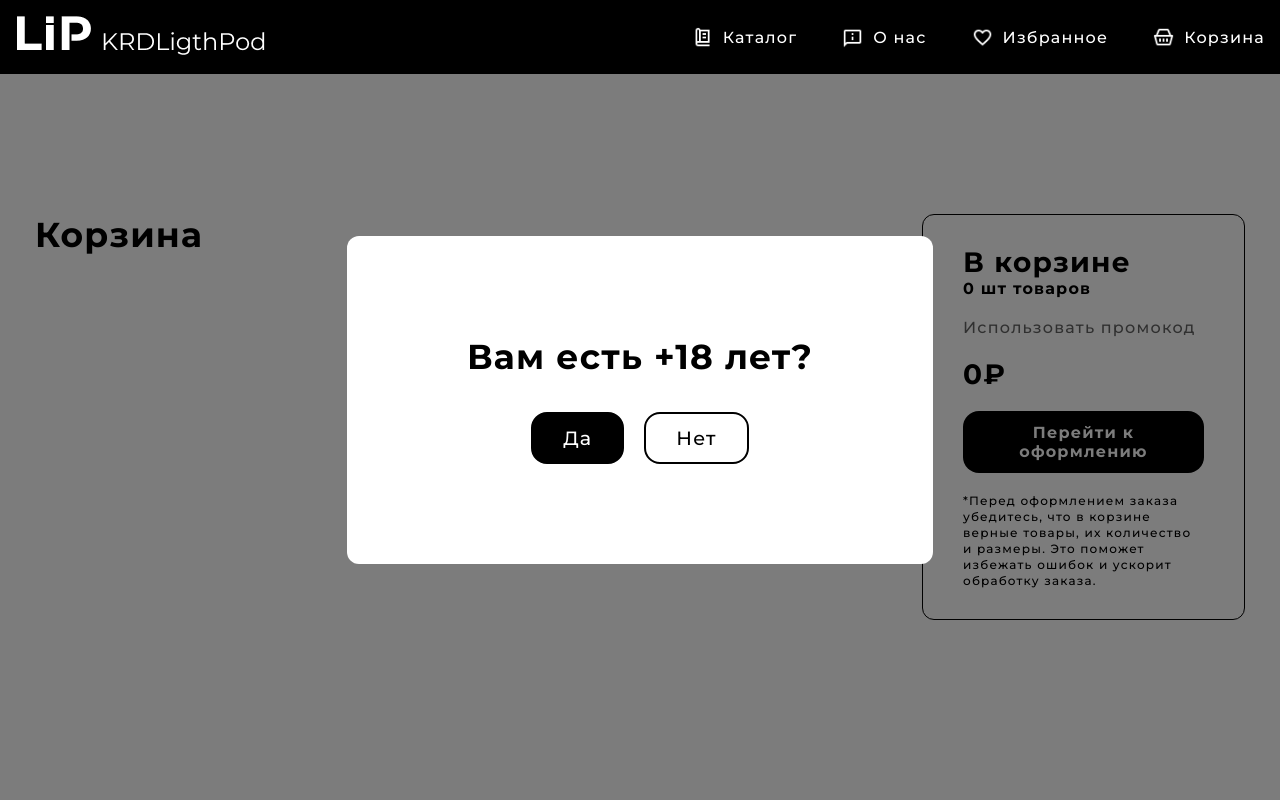
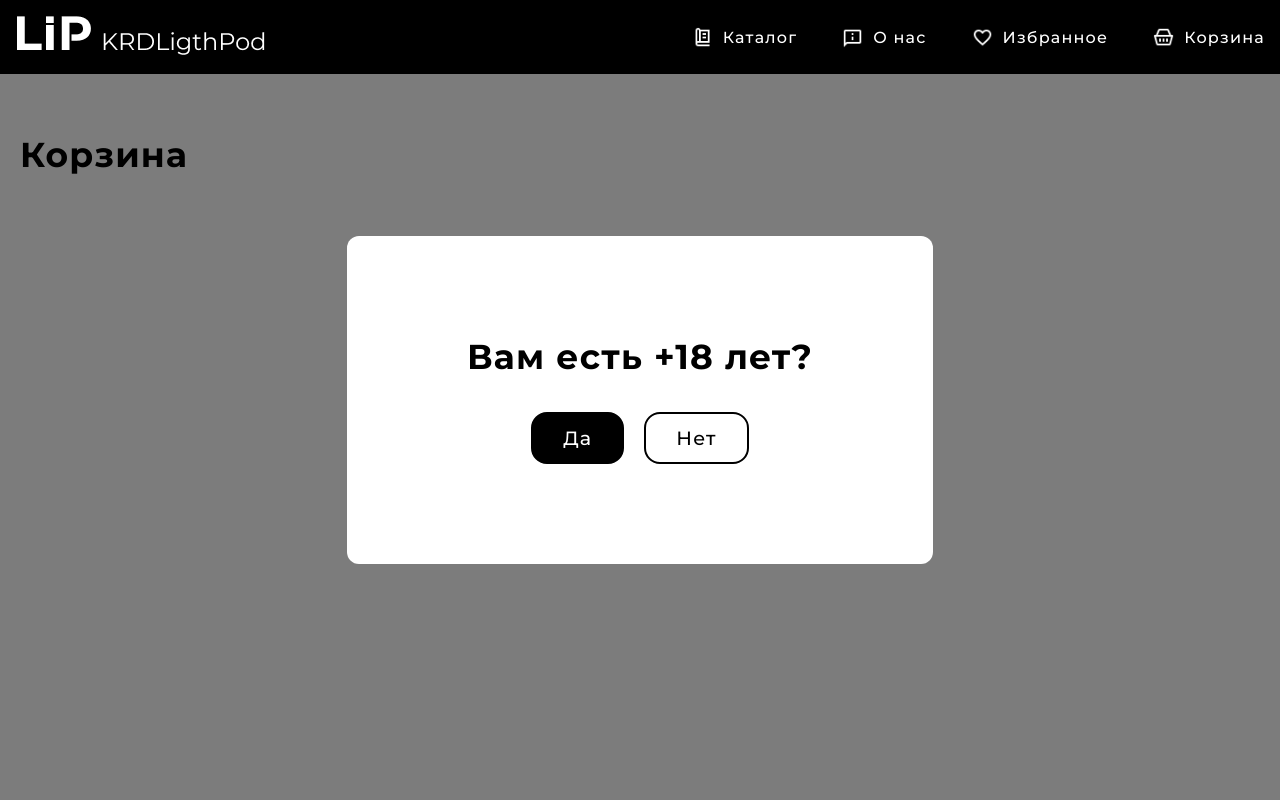
Before and after one commit to VincentInt/krd_ligth_pod, a React (Vite) app: page /basket in a window 1280 px wide. Shown: the top 800 px of the page. Built offline with nearby package versions, Linux system fonts and the light colour scheme.

Commit message:
edit basket, add adaptive

```diff
--- a/src/Component/Basket/Basket.css
+++ b/src/Component/Basket/Basket.css
@@ -1,39 +1,58 @@
 .section_basket {
   display: flex;
   justify-content: center;
+  max-width: 100%;
   min-height: 100vh;
   padding: clamp(30px, 7vw, 60px) 20px;
   background-color: white;
+
+  .basket {
+    width: 1400px;
+    .container_title {
+      margin-bottom: 20px;
+    }
+    .container_empty_basket {
+      display: flex;
+      flex-direction: column;
+      align-items: center;
+      margin-top: 150px;
+      gap: 15px;
+    }
+  }
   .container_basket {
     display: flex;
+    flex-direction: row-reverse;
     align-items: start;
     justify-content: space-between;
-    width: 1400px;
-    margin: 80px 15px;
-    gap: 40px;
+    gap: clamp(15px, 1.5vw, 40px);
     .container_main_basket {
-      min-width: 70%;
+      width: 100%;
       .container_basket_products {
         display: flex;
         flex-direction: column;
-        gap: 14px;
-        margin-top: 40px;
+        gap: clamp(8px, 1.4vw, 15px);
       }
     }
     .container_basket_nav {
       display: flex;
       flex-direction: column;
-      padding: 30px 40px;
-      gap: 20px;
+      max-width: clamp(200px, 13vw, 300px);
+      width: 100%;
+      padding: clamp(15px, 3vw, 30px) clamp(20px, 3vw, 40px);
+      gap: clamp(6px, 1.4vw, 20px);
       border: 1px solid black;
       border-radius: 12px;
       .item_basket_nav {
+        display: flex;
+        flex-direction: column;
+        gap: 10px;
         .p_text {
-          font-size: 12px;
+          font-size: clamp(11px, 1.7vw, 16px);
           font-weight: 500;
           line-height: 16px;
         }
-        .btn_send {
+        .btn_send,
+        .btn_clear {
           width: 100%;
         }
         .btn_promo {
@@ -42,9 +61,21 @@
           background-color: transparent;
           h6 {
             font-weight: 500;
+            text-align: left;
           }
         }
       }
     }
   }
 }
+@media (max-width: 960px) {
+  .section_basket {
+    .container_basket {
+      width: 100%;
+      flex-direction: column;
+      .container_basket_nav {
+        max-width: -webkit-fill-available;
+      }
+    }
+  }
+}
--- a/src/Component/Basket/Basket.jsx
+++ b/src/Component/Basket/Basket.jsx
@@ -1,11 +1,17 @@
 import "./Basket.css";
 import { useEffect, useState } from "react";
-import { useSelector } from "react-redux";
+import { useDispatch, useSelector } from "react-redux";
 import dataProducts from "../../../public/data/dataProducts.json";
 import BasketProductCard from "./BasketProductCard/BasketProductCard";
+import { clearBasket } from "../../store/basketSlice/basketSlice";
+import { useNavigate } from "react-router";
 
 const Basket = () => {
+  const dispatch = useDispatch();
+  const navigate = useNavigate();
+
   const basketSelector = useSelector((state) => state.basketReducer.basket);
+  const clearBasketReducer = clearBasket;
 
   const [stateProductsBasket, setStateProductsBasket] = useState([]);
 
@@ -20,23 +26,21 @@ const Basket = () => {
     );
   }, [basketSelector]);
 
+  function onChangeClearBasket() {
+    dispatch(clearBasketReducer());
+  }
   return (
     <section className="section_basket">
-      <div className="container_basket">
-        <div className="container_main_basket">
+      <div className="basket">
         <div className="container_title">
           <h3>Корзина</h3>
         </div>
-          <div className="container_basket_products">
-            {stateProductsBasket.map((item, index) => {
-              return <BasketProductCard key={index} item={item} />;
-            })}
-          </div>
-        </div>
+        {stateProductsBasket.length > 0 ? (
+          <div className="container_basket">
             <nav className="container_basket_nav">
               <div className="item_basket_nav">
                 <h4>В корзине</h4>
-            <h6>{stateProductsBasket.length} шт товаров</h6>
+                <h5>{stateProductsBasket.length} шт товаров</h5>
               </div>
               <div className="item_basket_nav">
                 <button className="btn_promo">
@@ -44,7 +48,7 @@ const Basket = () => {
                 </button>
               </div>
               <div className="item_basket_nav">
-            <h4>
+                <h3>
                   {new Intl.NumberFormat("ru", {
                     maximumFractionDigits: 0,
                   }).format(
@@ -54,21 +58,33 @@ const Basket = () => {
                     )
                   )}
                   ₽
-            </h4>
+                </h3>
               </div>
               <div className="item_basket_nav">
                 <button className="btn_send">
-              <h6>Перейти к оформлению</h6>
+                  <h6>Оформить</h6>
+                </button>
+                <button onClick={onChangeClearBasket} className="btn_clear">
+                  <h6>Очистить корзину</h6>
                 </button>
               </div>
-          <div className="item_basket_nav">
-            <p className="p_text">
-              *Перед оформлением заказа убедитесь, что в корзине верные товары,
-              их количество и размеры. Это поможет избежать ошибок и ускорит
-              обработку заказа.
-            </p>
+            </nav>
+            <div className="container_main_basket">
+              <div className="container_basket_products">
+                {stateProductsBasket.map((item, index) => {
+                  return <BasketProductCard key={index} item={item} />;
+                })}
               </div>
-        </nav>
+            </div>
+          </div>
+        ) : (
+          <div className="container_empty_basket">
+            <h5>В корзине нет товаров</h5>
+            <button onClick={() => navigate(-1)}>
+              <h6>Вернуться</h6>
+            </button>
+          </div>
+        )}
       </div>
     </section>
   );
--- a/src/Component/Basket/BasketProductCard/BasketProductCard.jsx
+++ b/src/Component/Basket/BasketProductCard/BasketProductCard.jsx
@@ -105,12 +105,8 @@ const BasketProductCard = ({ item }) => {
               </h4>
             </div>
             <div className="container_nav">
-              <button  onClick={() => onChangeDelete()}>
-                <img
-                  className="icon"
-                  src={trashImg}
-                  alt="trash_img"
-                />
+              <button onClick={() => onChangeDelete()}>
+                <img className="icon" src={trashImg} alt="trash_img" />
               </button>
               <button>
                 <img className="icon" src={favoriteImg} alt="favorite_img" />
@@ -119,6 +115,27 @@ const BasketProductCard = ({ item }) => {
           </div>
         </div>
       </div>
+      <div className="container_adaptive_nav">
+        <div className="container_count_items">
+          <button onClick={() => onChangeCountItemsProducts(-1)}>
+            <h5>-</h5>
+          </button>
+          <div className="container_text_count">
+            <h5>{item.count}</h5>
+          </div>
+          <button onClick={() => onChangeCountItemsProducts(1)}>
+            <h5>+</h5>
+          </button>
+        </div>
+        <div className="container_price">
+          <h4>
+            {new Intl.NumberFormat("ru", {
+              maximumFractionDigits: 0,
+            }).format(item.price * item.count)}
+            ₽
+          </h4>
+        </div>
+      </div>
     </div>
   );
 };
--- a/src/index.css
+++ b/src/index.css
@@ -19,7 +19,7 @@ h3 {
   font-size: clamp(18px, 2.7vw, 40px);
 }
 h4 {
-  font-size: clamp(18px, 2.5vw, 28px);
+  font-size: clamp(16px, 2.5vw, 28px);
 }
 h5 {
   font-size: clamp(14px, 2vw, 22px);
--- a/src/store/basketSlice/basketSlice.js
+++ b/src/store/basketSlice/basketSlice.js
@@ -10,6 +10,9 @@ const basketSlice = createSlice({
   reducers: {
     addBasket: (state, action) => {
       state.basket = [...state.basket, ...action.payload];
+    },
+    clearBasket: (state) => {
+      state.basket = [];
     },
     deleteBasket: (state, action) => {
       const filteredBasket = state.basket.filter((item) => {
@@ -30,5 +33,6 @@ const basketSlice = createSlice({
     },
   },
 });
-export const { addBasket, deleteBasket, editBasket } = basketSlice.actions;
+export const { addBasket, deleteBasket, editBasket, clearBasket } =
+  basketSlice.actions;
 export default basketSlice.reducer;
```
Also changed, not shown: src/Component/Basket/BasketProductCard/BasketProductCard.css (+68 -20 lines). Lines whose indentation alone changed are shown as unchanged.
